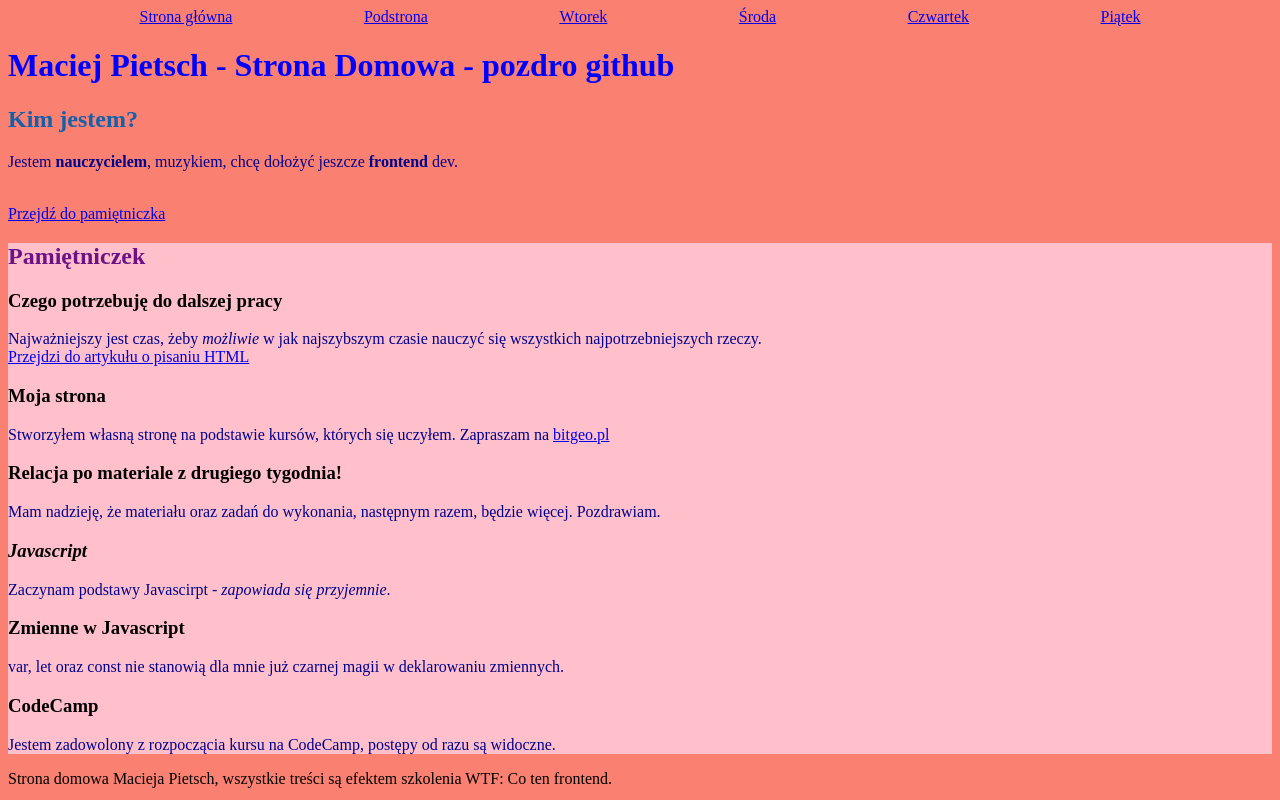
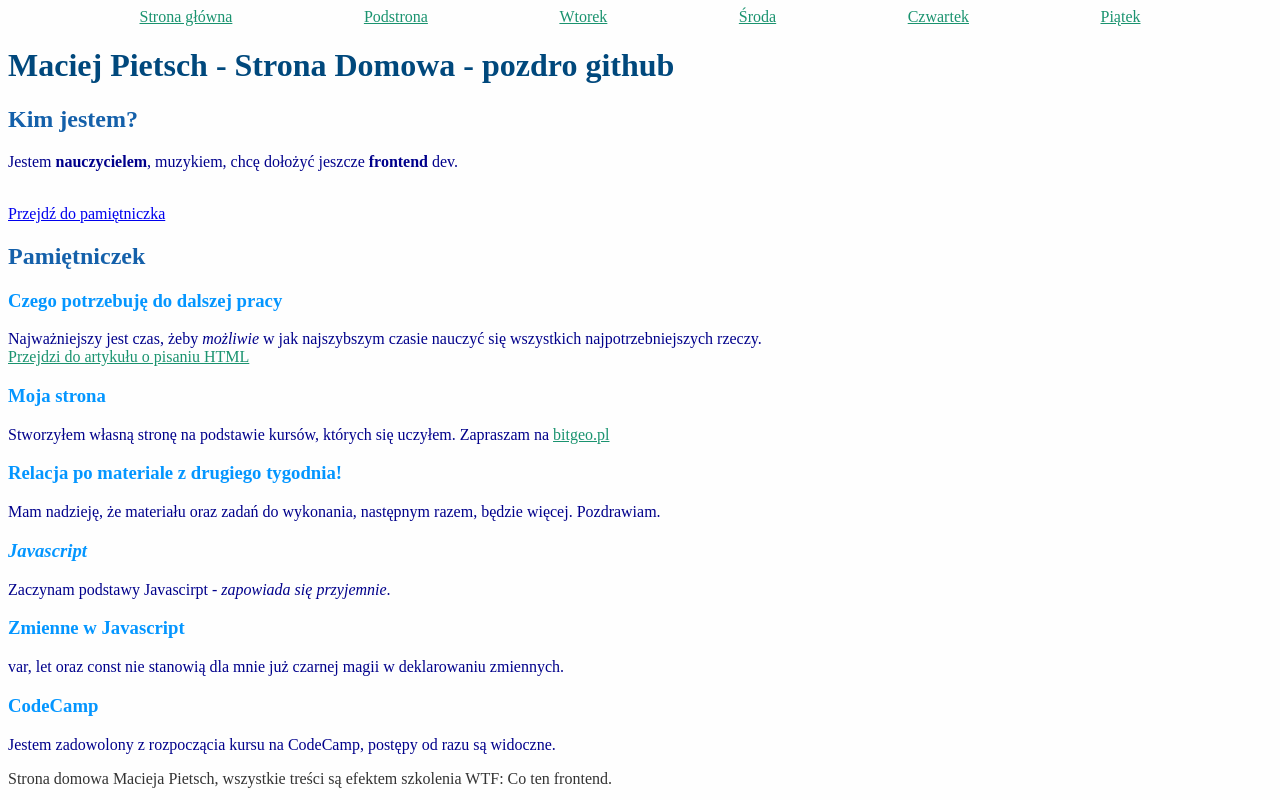
Before and after one commit to Bitgeo/homepage, a plain HTML site: page index.html in a window 1280 px wide. Drawn offline with Linux system fonts and the light colour scheme.

Commit message:
feat: with lection adornment

```diff
--- a/index.html
+++ b/index.html
@@ -9,12 +9,12 @@
 </head>
 <body>
   <header class="nav">
-    <a href="index.html">Strona główna</a>
-    <a href="podstrona.html">Podstrona</a>
-    <a href="wtorek.html">Wtorek</a>
-    <a href="sroda.html">Środa</a>
-    <a href="czwartek.html">Czwartek</a>
-    <a href="piatek.html">Piątek</a>
+    <a class="link" href="index.html">Strona główna</a>
+    <a class="link" href="podstrona.html">Podstrona</a>
+    <a class="link" href="wtorek.html">Wtorek</a>
+    <a class="link" href="sroda.html">Środa</a>
+    <a class="link" href="czwartek.html">Czwartek</a>
+    <a class="link" href="piatek.html">Piątek</a>
   </header>
   <main id="main">
     <header>
@@ -30,42 +30,42 @@
       <br>
       <a href="#pamietniczek">Przejdź do pamiętniczka</a>
     </section>
-    <section class="pamietniczek">
+    <section>
       <h2 class="diaryHeader">Pamiętniczek</h2>
       <section>
-        <h3>Czego potrzebuję do dalszej pracy</h3>
+        <h3 class="thirdHeader">Czego potrzebuję do dalszej pracy</h3>
         <p class="paragraph">
           Najważniejszy jest czas, żeby <i>możliwie</i> w jak najszybszym czasie nauczyć się wszystkich najpotrzebniejszych rzeczy.<br>
-          <a href="podstrona.html">Przejdzi do artykułu o pisaniu HTML</a>
+          <a class="link" href="podstrona.html">Przejdzi do artykułu o pisaniu HTML</a>
         </p>
       </section>
       <section">
-        <h3>Moja strona</h3>
+        <h3 class="thirdHeader">Moja strona</h3>
         <p class="paragraph">
           Stworzyłem własną stronę na podstawie kursów, których się uczyłem. Zapraszam na
-          <a href="http://bitgeo.pl/">bitgeo.pl</a>
+          <a class="link" href="http://bitgeo.pl/">bitgeo.pl</a>
         </p>
       </section">
       <section>
-        <h3>Relacja po materiale z drugiego tygodnia!</h3>
+        <h3 class="thirdHeader">Relacja po materiale z drugiego tygodnia!</h3>
         <p class="paragraph">
           Mam nadzieję, że materiału oraz zadań do wykonania, następnym razem, będzie więcej. Pozdrawiam.
         </p>
       </section>
       <section>
-        <h3><em>Javascript</em></h3>
+        <h3 class="thirdHeader"><em>Javascript</em></h3>
         <p class="paragraph">
           Zaczynam podstawy Javascirpt - <em>zapowiada się przyjemnie</em>.
         </p>
       </section>
       <section>
-        <h3>Zmienne w Javascript</h3>
+        <h3 class="thirdHeader">Zmienne w Javascript</h3>
         <p class="paragraph">
           var, let oraz const nie stanowią dla mnie już czarnej magii w deklarowaniu zmiennych.
         </p>
       </section>
       <section>
-        <h3>CodeCamp</h3>
+        <h3 class="thirdHeader">CodeCamp</h3>
         <p class="paragraph">
           Jestem zadowolony z rozpoczącia kursu na CodeCamp, postępy od razu są widoczne.
         </p>
--- a/style.css
+++ b/style.css
@@ -1,28 +1,28 @@
 body {
-  background: salmon;
+  background: #fefefe;
+  color: #333;
+}
+
+.link {
+  color: #1a936f;
 }
 
 .mainHeader {
   color: tomato;
 }
 
-.sectionHeader {
+.sectionHeader,
+.diaryHeader {
   color: #1460AA;
-}
-.diaryHeader {
-  color: #6c1285;
 }
 
 .paragraph {
   color: darkblue;
 }
 
-.pamietniczek {
-  background: pink;
-}
 
 .heading {
-  color: blue;
+  color: #00487C;
 }
 
 .nav {
@@ -55,3 +55,6 @@ body {
   align-items: center;
   flex-direction: column;
 }
+.thirdHeader {
+  color: #0496ff;
+}
```
